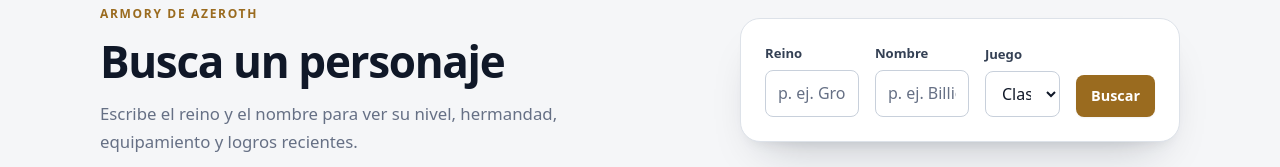
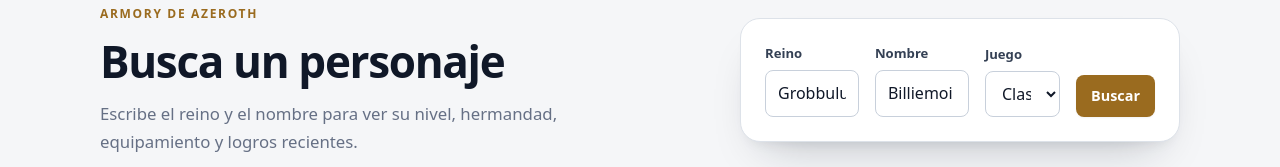
Before and after one commit to MoiBaldenegro/wow-armory, a React (Vite) app in the folder wow-armory-client/: page / in a window 1280 px wide. Shown: the part 195-362 px from the top of the page. Built offline with nearby package versions, Linux system fonts and the light colour scheme; no server answers.

Commit message:
fix: :bug: prefill home search with featured character

```diff
--- a/wow-armory-client/src/presentation/pages/HomePage.tsx
+++ b/wow-armory-client/src/presentation/pages/HomePage.tsx
@@ -4,6 +4,7 @@ import { AuthErrorAlert } from '../components/feedback/AuthErrorAlert';
 import { PageShell } from '../components/layout/PageShell';
 import { CharacterSearchForm } from '../components/search/CharacterSearchForm';
 import { Icon } from '../components/ui/Icon';
+import { FEATURED_CHARACTER } from '../data/featuredCharacter';
 import { useAuth } from '../hooks/useAuth';
 
 const features = [
@@ -46,7 +47,11 @@ export function HomePage() {
           </p>
         </div>
         <div className="card hero-panel">
-          <CharacterSearchForm />
+          <CharacterSearchForm
+            initialRealm={FEATURED_CHARACTER.realmName}
+            initialName={FEATURED_CHARACTER.displayName}
+            initialMode={FEATURED_CHARACTER.mode}
+          />
         </div>
       </section>
 
```
Also changed, not shown: 1 other file (tests, documents, lock files or other folders).
